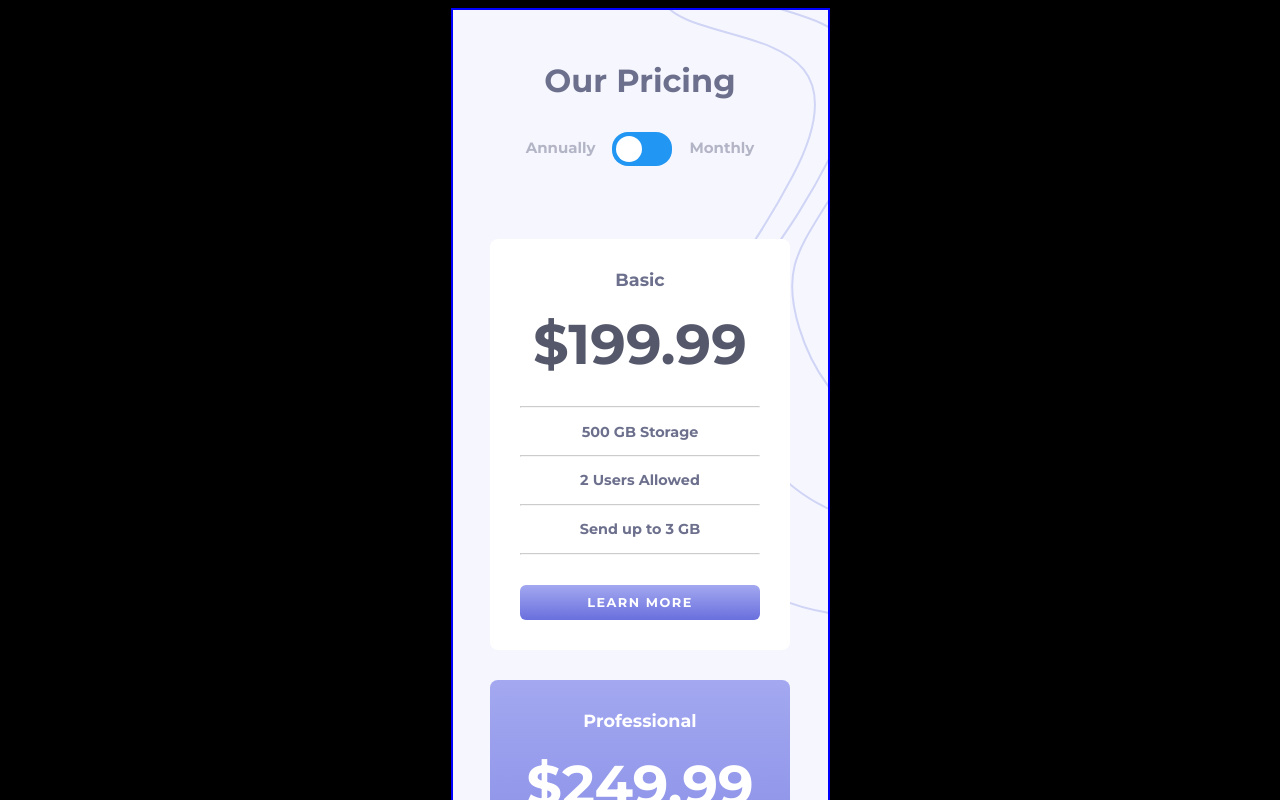
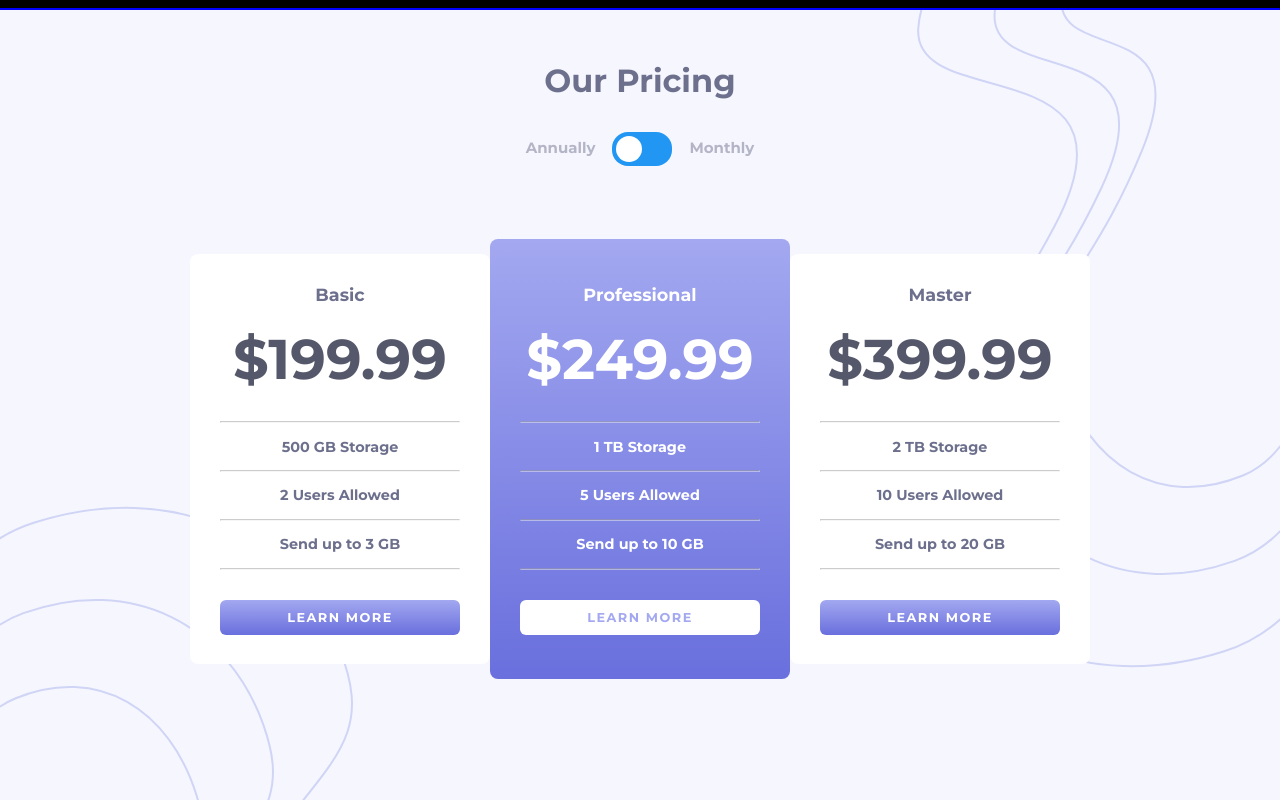
Before and after one commit to Meobot/pricing-component, a React (Vite) app: page / in a window 1280 px wide. Shown: the top 800 px of the page. Built offline with nearby package versions, Linux system fonts and the light colour scheme.

Commit message:
desktop version added / project complete

```diff
--- a/src/App.jsx
+++ b/src/App.jsx
@@ -31,7 +31,9 @@ function App() {
 					<h2 className="toggle-h2">Monthly</h2>
 				</div>
 			</div>
-			{cards}
+			<div className="cards-container">
+				{cards}
+			</div>
 		</div>
 	)
 }
--- a/src/index.css
+++ b/src/index.css
@@ -15,6 +15,7 @@ body {
 
 .App {
 	width: 375px;
+	height: 100vh;
 	border: 2px solid blue;
 	display: flex;
 	align-items: center;
@@ -105,7 +106,8 @@ body {
   }
 
 .Card {
-	width: 80%;
+	width: 300px;
+	height: 410px;
 	display: flex;
 	flex-direction: column;
 	align-items: center;
@@ -184,3 +186,20 @@ body {
 	background-color: hsl(237, 63%, 64%);
 	color: white;
 }
+
+@media (min-width: 900px) {
+	.App {
+		width: 100vw;
+		background-image: url(/images/bg-top.svg), url(/images/bg-bottom.svg);
+		background-position: top right, bottom left;
+	}
+
+	.cards-container {
+		display: flex;
+		align-items: center;
+	}
+
+	.Card-2 {
+		padding: 15px 0px;
+	}
+}
```
